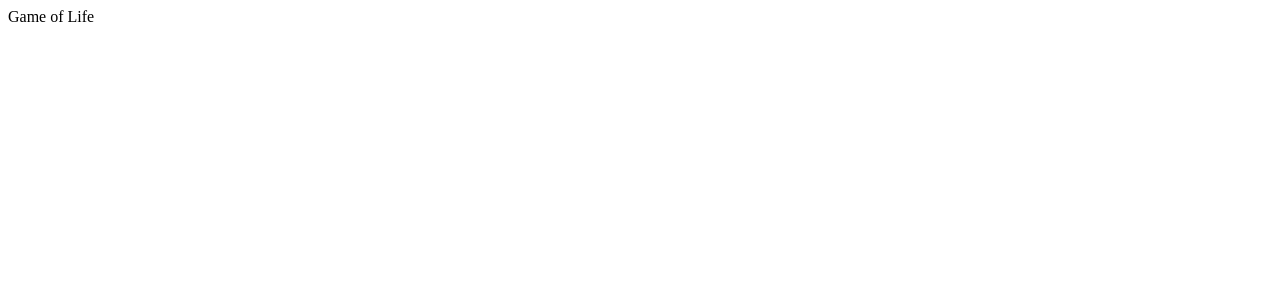
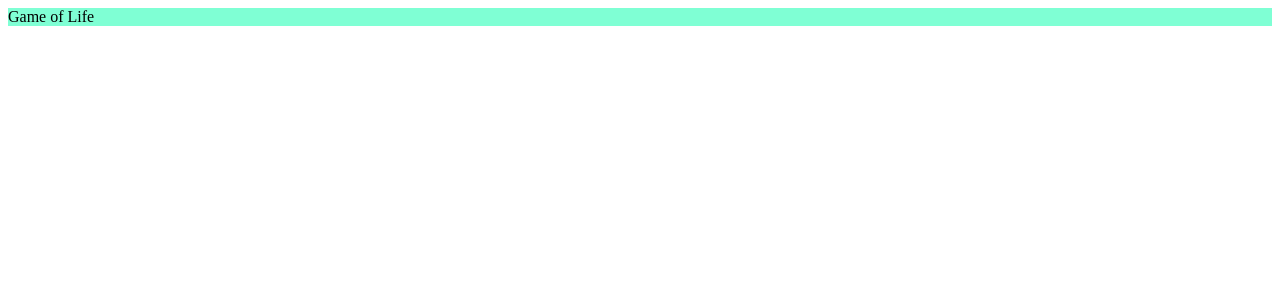
Before and after one commit to HardParadox/Game-of-Life, a React app: page / in a window 1280 px wide. Shown: the top 300 px of the page. Built offline with nearby package versions, Linux system fonts and the light colour scheme.

Commit message:
css modules added

```diff
--- a/package.json
+++ b/package.json
@@ -31,6 +31,7 @@
     "@typescript-eslint/parser": "^5.19.0",
     "babel-jest": "^27.5.1",
     "babel-loader": "^8.2.4",
+    "css-loader": "^6.7.1",
     "eslint": "^8.13.0",
     "eslint-config-prettier": "^8.5.0",
     "eslint-plugin-prettier": "^4.0.0",
@@ -38,7 +39,9 @@
     "html-webpack-plugin": "^5.5.0",
     "jest": "^27.5.1",
     "prettier": "^2.6.2",
+    "style-loader": "^3.3.1",
     "typescript": "^4.6.3",
+    "typescript-plugin-css-modules": "^3.4.0",
     "webpack": "^5.72.0",
     "webpack-cli": "^4.9.2",
     "webpack-dev-server": "^4.8.1"
--- a/src/App.tsx
+++ b/src/App.tsx
@@ -1,3 +1,6 @@
 import React from "react";
+import style from "./app.css";
 
-export const App: React.FC<unknown> = () => <div>Game of Life</div>;
+export const App: React.FC<unknown> = () => (
+  <div className={style.app}>Game of Life</div>
+);
--- /dev/null
+++ b/src/Globals.d.ts
@@ -0,0 +1 @@
+declare module "*.css";
--- /dev/null
+++ b/src/app.css
@@ -0,0 +1,3 @@
+.app {
+    background: #7FFFD4FF;
+}
--- a/tsconfig.json
+++ b/tsconfig.json
@@ -1,5 +1,6 @@
 {
   "compilerOptions": {
+    "plugins": [{ "name": "typescript-plugin-css-modules" }],
     "target": "es5",
     "module": "commonjs",
     "allowJs": true,
--- a/webpack.config.js
+++ b/webpack.config.js
@@ -19,6 +19,16 @@ module.exports = {
     module: {
         rules: [
             {
+                test: /\.css$/,
+                use: [
+                    "style-loader",
+                    {
+                        loader: "css-loader",
+                        options: { modules: true }
+                    }
+                ]
+            },
+            {
                 test: /\.(js|ts)x?$/,
                 loader: "babel-loader",
                 exclude: /node_modules/
```
Also changed, not shown: 1 other file (tests, documents, lock files or other folders).
